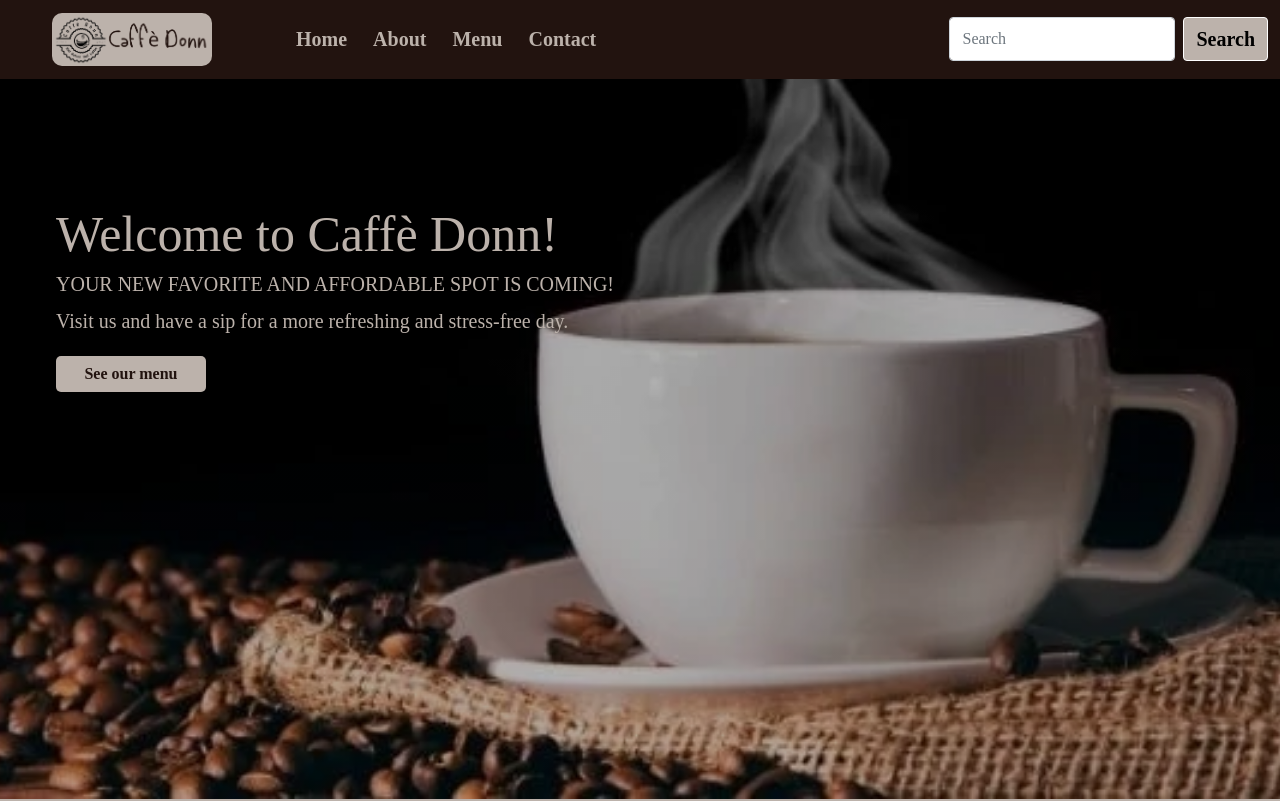
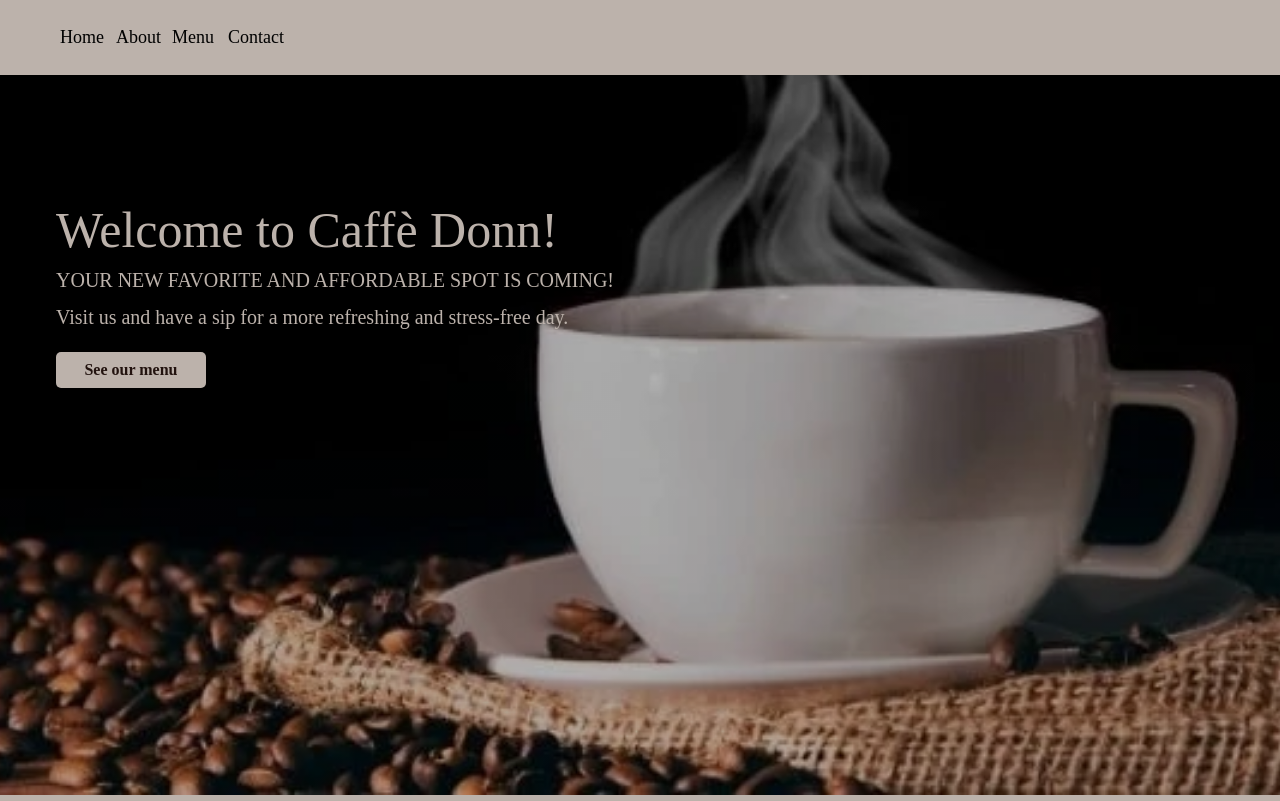
Before and after one commit to miahangelato/COFFEE-SHOP, a plain HTML site: page index.html in a window 1280 px wide. Shown: the top 801 px of the page. Drawn offline with nearby package versions, Linux system fonts and the light colour scheme; a script that the page names is missing; a small style sheet from the web is missing; a web font is replaced by a local one.

Commit message:
inuupdate navbar

```diff
--- a/index.html
+++ b/index.html
@@ -32,34 +32,38 @@
 <body>
     <div class="all-content">
         <!-- Navbar -->
+
+
 <nav class="navbar navbar-expand-lg" id="navbar">
     <div class="container-fluid">
-                <a class="navbar-brand" href="#home" id="logo"><img src="Bg/logo.png" alt=""></a>
-                <button class="navbar-toggler" type="button" data-toggle="collapse" data-target="#navbarSupportedContent" aria-controls="navbarSupportedContent" aria-expanded="false" aria-label="Toggle navigation">
+        <!-- <a href="#home" id="logo"><img src="Bg/logo.png" alt=""></a> -->
+        <!-- <button class="navbar-toggler" type="button" data-toggle="collapse" data-target="#navbarSupportedContent" aria-controls="navbarSupportedContent" aria-expanded="false" aria-label="Toggle navigation">
             <span><i class="fa-solid fa-bars" style="color: white; font-size: 23px;"></i></span>
-                </button>
-                <div class="collapse navbar-collapse" id="navbarSupportedContent">
-                    <ul class="navbar-nav me-auto mb-2 mb-lg-0">
-                        <li class="nav-item">
-                            <a class="nav-link active" area-current="page" href="#">Home</a>
+        </button> -->
+        <div>
+            <ul id="nav-ul">
+                <li>
+                    <a class="navlinks" href="#">Home</a>
                 </li>
-                        <li class="nav-item">
-                            <a class="nav-link" href="#about">About</a>
+                <li>
+                    <a class="navlinks" href="#about">About</a>
                 </li>
-                        <li class="nav-item">
-                            <a class="nav-link" href="#menu">Menu</a>
+                <li>
+                    <a class="navlinks" href="#menu">Menu</a>
                 </li>
-                        <li class="nav-item">
-                            <a class="nav-link" href="#contact">Contact</a>
+                <li>
+                    <a class="navlinks" href="#contact">Contact</a>
                 </li>
             </ul>
-                    <form class="d-flex">
+            <!-- <form class="d-flex">
                 <input class="form-control me-2" type="search" placeholder="Search" aria-label="Search" style="color: #22130f;">
                 <button class="btn btn-outline-success" type="submit">Search</button>
-                    </form>
+            </form> -->
         </div>
     </div>
 </nav>
+
+
 <!-- Navbar end -->
 
         <!-- Home section -->
@@ -238,7 +242,6 @@
 
 
         <script src="https://cdn.jsdelivr.net/npm/bootstrap@5.0.2/dist/js/bootstrap.bundle.min.js " integrity="sha384-MrcW6ZMFYlzcLA8Nl+NtUVF0sA7MsXsP1UyJoMp4YLEuNSfAP+JcXn/tWtIaxVXM " crossorigin="anonymous "></script>
-
 </body>
 
 <footer>
--- a/menu-detailed.css
+++ b/menu-detailed.css
@@ -3,8 +3,8 @@ body {
   min-height: 100dvh;
   margin: 0;
   padding: 0;
-  background: rgb(230,211,179);
-background: linear-gradient(180deg, rgba(230,211,179,1) 0%, rgba(158,100,17,1) 98%);
+  background: rgb(240,230,214);
+background: linear-gradient(180deg, rgba(240,230,214,1) 0%, rgba(194,165,129,1) 100%);
 }
 /* navbar */
 
--- a/styles.css
+++ b/styles.css
@@ -25,49 +25,18 @@ html::-webkit-scrollbar {
 
 
 /* navbar */
-
-#navbar {
-    background-color: #22130f;
-    font-family: 'Roboto', sans-serif;
+.navlinks {
+    text-decoration: none;
+    color: black;
+    font-size: 18px;
 }
 
-#logo img {
-    border-radius: 10px;
-    width: 160px;
-    margin-left: 40px;
+#nav-ul {
+    list-style-type: none;
+    display: grid;
+    grid-template-columns: repeat(4, 1fr);
+    margin: 1rem;
 }
-
-.navbar-nav {
-    margin-left: 50px;
-}
-
-.nav-item .nav-link {
-    color: #bcb2ab;
-    margin-left: 10px;
-    font-size: 20px;
-    font-weight: bold;
-    transition: 0.5s;
-}
-
-.nav-item .nav-link:hover {
-    background: #bcb2ab;
-    border-radius: 5px;
-    color: black;
-}
-
-#navbar form button {
-    background: #bcb2ab;
-    color: black;
-    border: 1px solid white;
-    font-weight: bold;
-    font-size: 20px;
-}
-
-#navbar form button:hover {
-    background: #22130f;
-    color: white;
-}
-
 
 /* navbar */
 
```
Lines whose indentation alone changed are shown as unchanged.
